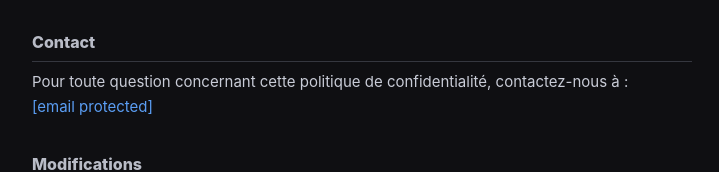
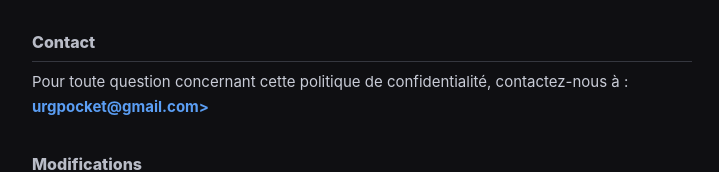
Before and after one commit to Max54130/urg-pocket, a plain HTML site: page privacy.html in a window 1280 px wide. Shown: the part 1188-1360 px from the top of the page, without its empty margins (278-997 px from the left). Drawn offline with Linux system fonts and the light colour scheme.

Commit message:
Update contact email in privacy policy

```diff
--- a/privacy.html
+++ b/privacy.html
@@ -49,7 +49,7 @@ a:hover{text-decoration:underline}
 <p>Aucun partage de données avec des tiers. L'application ne contient aucun SDK tiers de collecte de données.</p>
 
 <h2>Contact</h2>
-<p>Pour toute question concernant cette politique de confidentialité, contactez-nous à : <a href="/cdn-cgi/l/email-protection#a0d5d2c7d0cfc3cbc5d4e0c7cdc1c9cc8ec3cfcd"><span class="__cf_email__" data-cfemail="fc898e9b8c939f979988bc9b919d9590d29f9391">[email&#160;protected]</span></a></p>
+<p>Pour toute question concernant cette politique de confidentialité, contactez-nous à : <strong><a>urgpocket@gmail.com></a></strong></p>
 
 <h2>Modifications</h2>
 <p>Cette politique peut être mise à jour. La date de dernière modification est indiquée en haut de page. La poursuite de l'utilisation de l'application après modification vaut acceptation des nouvelles conditions.</p>
```
